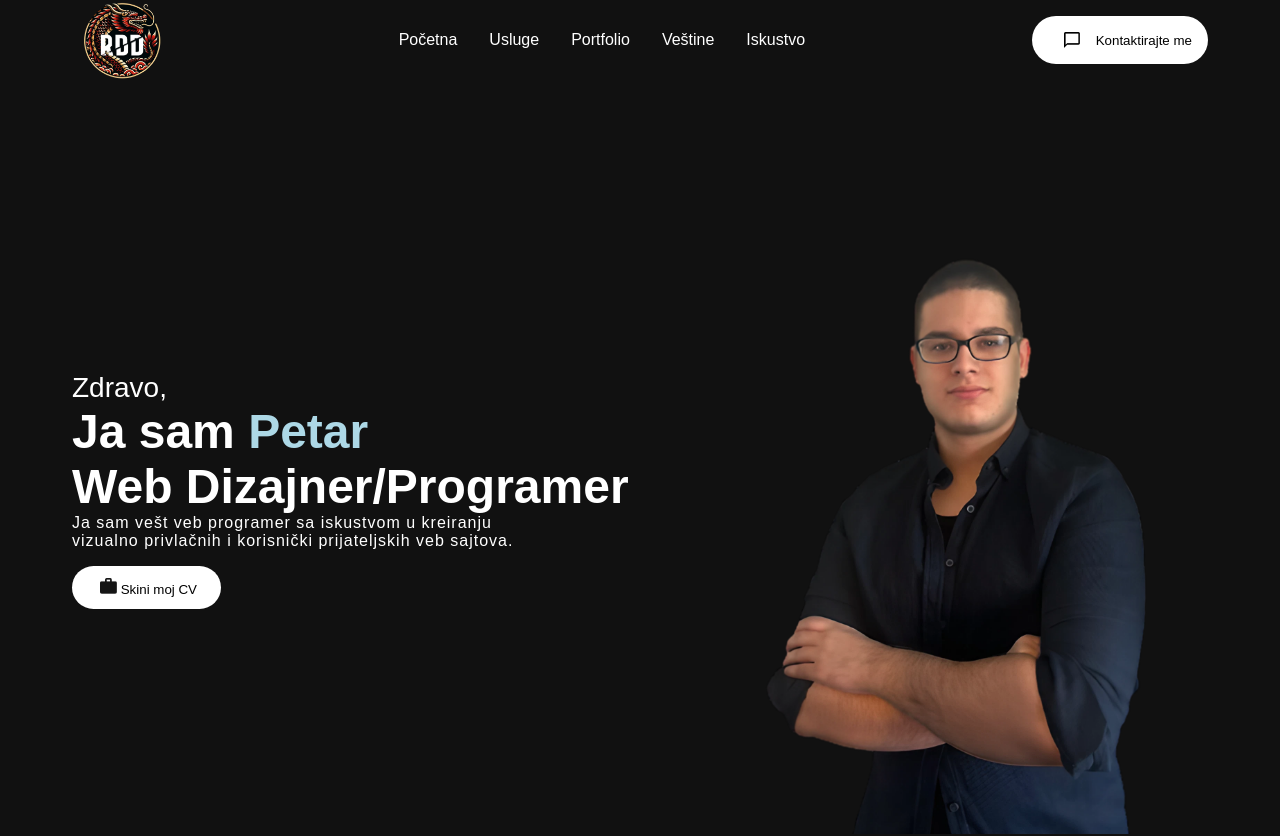
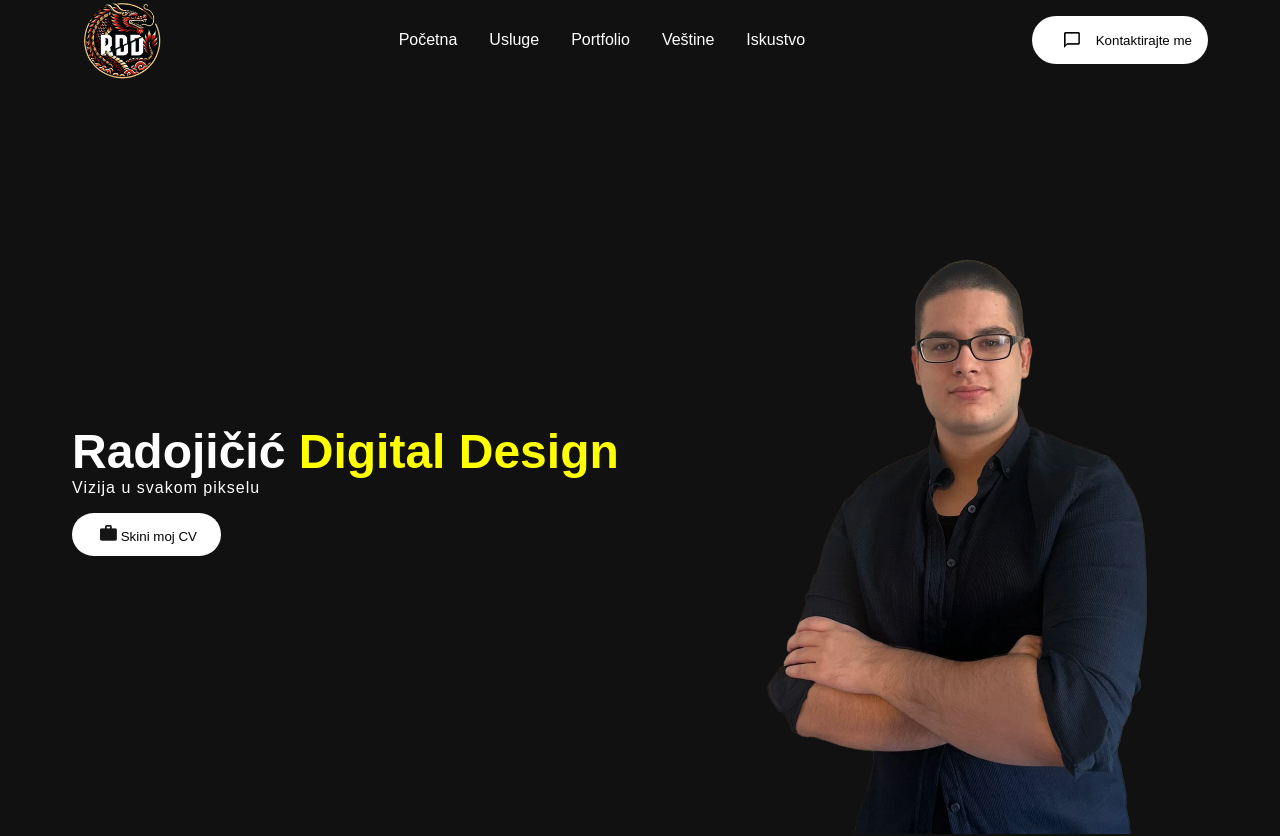
Before and after one commit to PetarRadojicic/RDD, a React (Create React App) app: page / in a window 1280 px wide. Shown: the top 836 px of the page. Built offline with nearby package versions, Linux system fonts and the light colour scheme.

Commit message:
master: site improvements

```diff
--- a/src/components/Intro/intro.css
+++ b/src/components/Intro/intro.css
@@ -27,13 +27,8 @@
   justify-content: center;
 }
 
-.hello {
-  font-size: 1.75rem;
-  font-weight: 100;
-}
-
 .introName {
-  color: lightblue;
+  color: yellow;
 }
 
 .introPara {
--- a/src/components/Intro/intro.jsx
+++ b/src/components/Intro/intro.jsx
@@ -51,21 +51,12 @@ const Intro = () => {
     <section id="intro">
       <div className="introContent">
         <motion.span
-          className="hello"
-          variants={textVariants}
-          initial="initial"
-          animate="animate"
-        >
-          Zdravo,
-        </motion.span>
-        <motion.span
           className="introText"
           variants={textVariants}
           initial="initial"
           animate="animate"
         >
-          Ja sam <span className="introName">Petar</span> <br />
-          Web Dizajner/Programer
+          Radojičić <span className="introName">Digital Design</span> <br />
         </motion.span>
         <motion.p
           className="introPara"
@@ -73,9 +64,8 @@ const Intro = () => {
           initial="initial"
           animate="animate"
         >
-          Ja sam vešt veb programer sa iskustvom u kreiranju
+          Vizija u svakom pikselu
           <br />
-          vizualno privlačnih i korisnički prijateljskih veb sajtova.
         </motion.p>
         <Link to="your-destination" smooth={true}>
           <motion.button
```
Also changed, not shown: src/assets/image.png, src/assets/logo.png.
